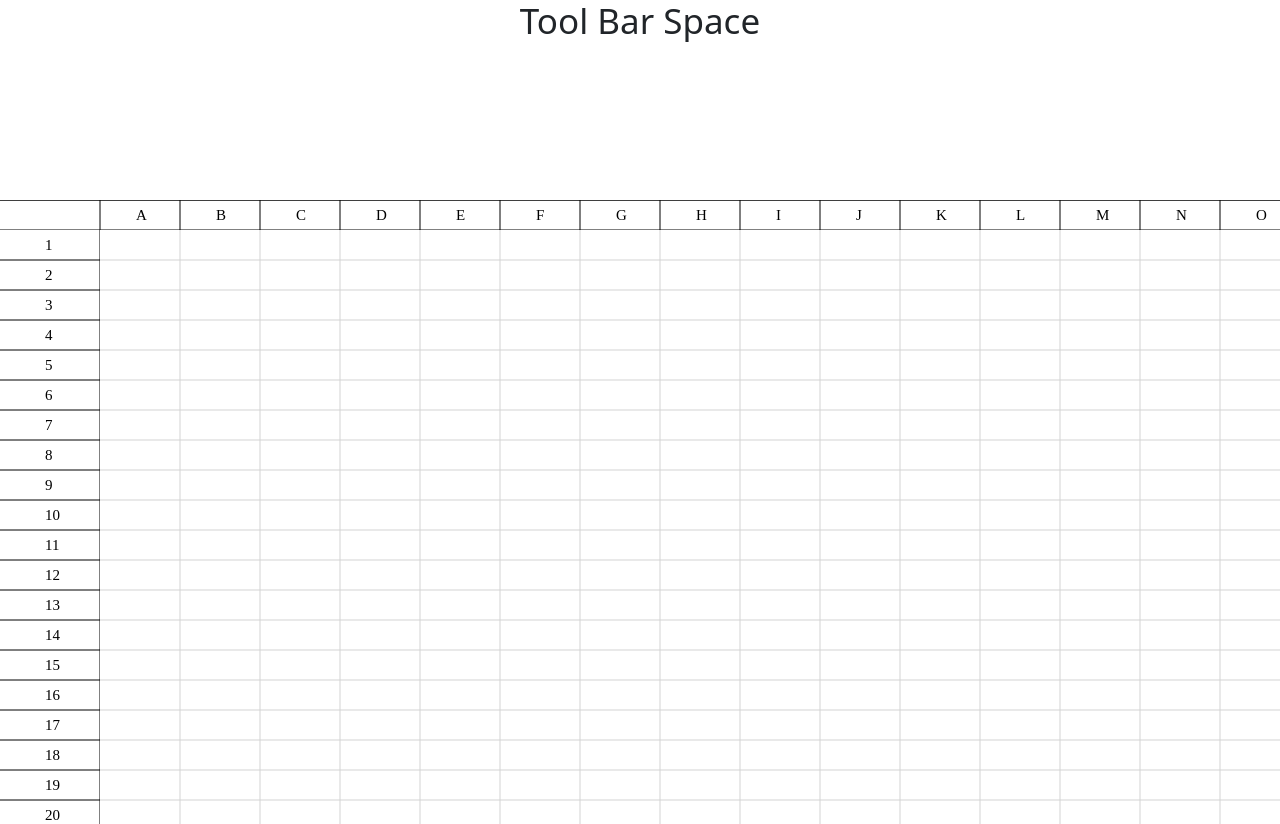
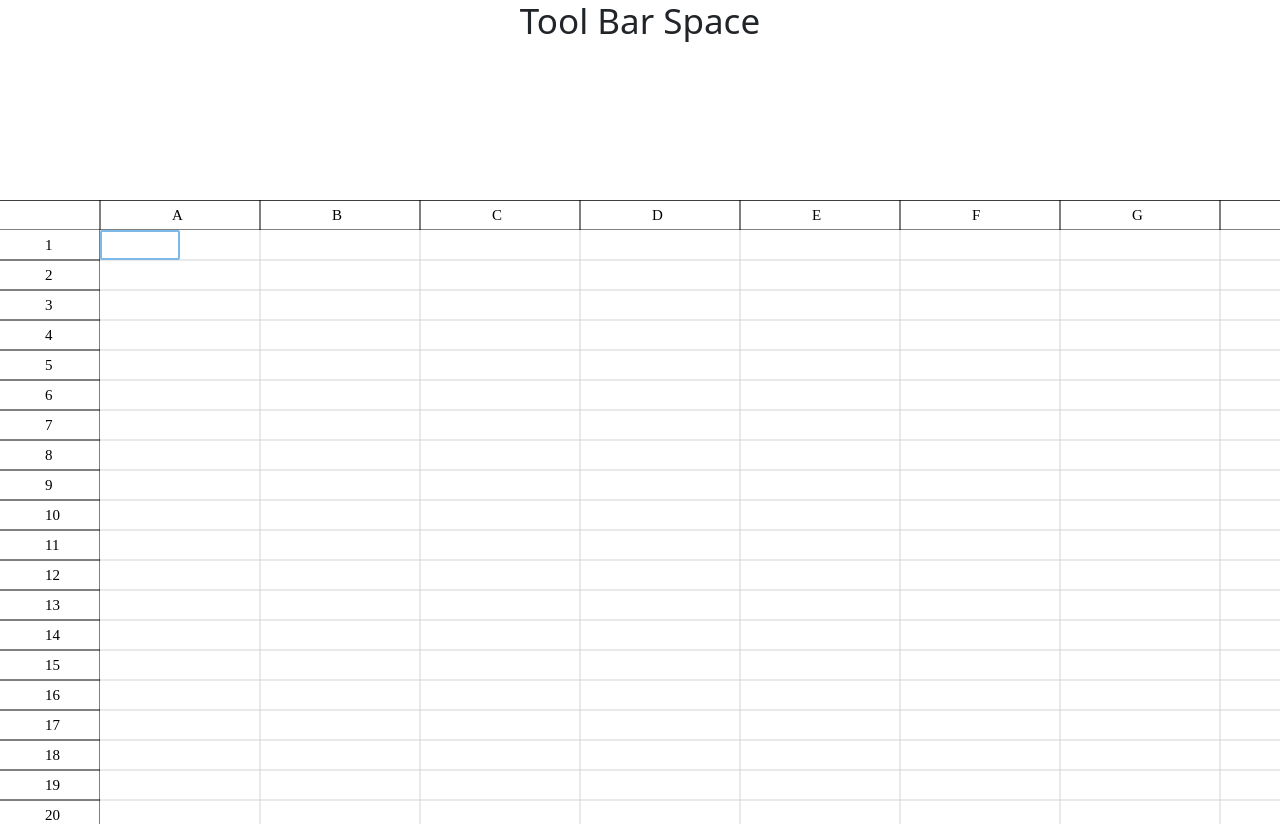
Before and after one commit to NathanaelEastwood/SheetAI, a React (Vite) app: page / in a window 1280 px wide. Built offline with nearby package versions, Linux system fonts and the light colour scheme.

Commit message:
Fixed numerous "off by one" errors which had been mounting up.

```diff
--- a/src/Components/CellHighlighter.tsx
+++ b/src/Components/CellHighlighter.tsx
@@ -62,7 +62,7 @@ const CellHighlighter: React.FC<CellHighlightParameters> = (cellHighlightParamet
         <div
             style={{
                 position: "absolute",
-                top: `${highlightCoordinates.top - 30}px`,
+                top: `${highlightCoordinates.top}px`,
                 left: `${highlightCoordinates.left}px`,
                 width: `${selectionWidth}px`,
                 height: `${selectionHeight}px`,
--- a/src/Components/Table.tsx
+++ b/src/Components/Table.tsx
@@ -142,11 +142,13 @@ const Table = forwardRef<HTMLCanvasElement, TableProperties>((tableProperties, r
         dragStartCellCoordinates.current = cellCoords;
         isDragging.current = true;
 
-        const xSnappingCoordinate = columnNumber * 80;
-        const ySnappingCoordinate = rowNumber * 30;
+        const xSnappingCoordinate = horizontalScalar.getPositionFromIndex(columnNumber);
+        const ySnappingCoordinate = verticalScalar.getPositionFromIndex(rowNumber);
+        console.log(`Producing YSnappingCoord: ${ySnappingCoordinate} from rowNumber: ${rowNumber}`)
+        console.log(`Producing XSnappingCoord: ${xSnappingCoordinate} from columnNumber: ${columnNumber}`)
 
         // Always highlight the cell immediately
-        setHighlightData({ top: ySnappingCoordinate, left: xSnappingCoordinate, columnNumber: columnNumber, rowNumber: rowNumber, bottom: ySnappingCoordinate + 30, right: xSnappingCoordinate + 80, isMultiSelect: false });
+        setHighlightData({ top: ySnappingCoordinate, left: xSnappingCoordinate, columnNumber: columnNumber, rowNumber: rowNumber, bottom: ySnappingCoordinate + verticalScalar.scalars[rowNumber], right: xSnappingCoordinate + horizontalScalar.scalars[columnNumber], isMultiSelect: false });
         setIsHighlightEditing(false);
 
         if (event.detail === 1) {
@@ -176,7 +178,7 @@ const Table = forwardRef<HTMLCanvasElement, TableProperties>((tableProperties, r
         setTableData(newTableData);
         const xSnappingCoordinate = (columnNumber) * 80;
         const ySnappingCoordinate = (rowNumber + 1) * 30;
-        setHighlightData({top: ySnappingCoordinate, left: xSnappingCoordinate, columnNumber: columnNumber, rowNumber: rowNumber + 1, bottom: ySnappingCoordinate + 30, right: xSnappingCoordinate + 80, isMultiSelect: false})
+        setHighlightData({top: ySnappingCoordinate, left: xSnappingCoordinate, columnNumber: columnNumber, rowNumber: rowNumber, bottom: ySnappingCoordinate + 30, right: xSnappingCoordinate + 80, isMultiSelect: false})
     }
 
     const handleGlobalKeypress = (event: KeyboardEvent) => {
@@ -321,21 +323,26 @@ const Table = forwardRef<HTMLCanvasElement, TableProperties>((tableProperties, r
                     let leftCell;
 
                     if (dY < 0) {
-                        topCell = (endingCellCoords[1] * 30);
-                        bottomCell = dragStartCellCoordinates.current[1] * 30;
+                        // topCell = (endingCellCoords[1] * 30);
+                        topCell = verticalScalar.getPositionFromIndex(endingCellCoords[1]);
+                        // bottomCell = dragStartCellCoordinates.current[1] * 30;
+                        bottomCell = verticalScalar.getPositionFromIndex(dragStartCellCoordinates.current[1]);
                     } else {
                         topCell = prevData.top;
-                        bottomCell = (endingCellCoords[1] * 30) + 30;
+                        // bottomCell = (endingCellCoords[1] * 30) + 30;
+                        bottomCell = verticalScalar.getPositionFromIndex(endingCellCoords[1]) + verticalScalar.scalars[endingCellCoords[1]];
                     }
 
                     if (dX < 0) {
-                        rightCell = dragStartCellCoordinates.current[0] * 80;
-                        leftCell = (endingCellCoords[0] * 80);
+                        // rightCell = dragStartCellCoordinates.current[0] * 80;
+                        rightCell = horizontalScalar.getPositionFromIndex(dragStartCellCoordinates.current[0]);
+                        // leftCell = (endingCellCoords[0] * 80);
+                        leftCell = horizontalScalar.getPositionFromIndex(endingCellCoords[0]);
                     } else {
-                        rightCell = (endingCellCoords[0] * 80) + 80;
+                        // rightCell = (endingCellCoords[0] * 80) + 80;
                         leftCell = prevData.left;
+                        rightCell = horizontalScalar.getPositionFromIndex(endingCellCoords[0]) + horizontalScalar.scalars[endingCellCoords[0]];
                     }
-
                     return {
                         top: topCell,
                         left: leftCell,
@@ -348,6 +355,23 @@ const Table = forwardRef<HTMLCanvasElement, TableProperties>((tableProperties, r
                 })
             }
         }
+    }
+
+    function findTableCell(event: React.MouseEvent, scrollX: number, scrollY: number) {
+        const mouseX = event.clientX;
+        const mouseY = event.clientY;
+
+        // TODO: look into why these correction factors are needed and why they are hardcoded
+        const tableX = mouseX + scrollX - 100;
+        const tableY = mouseY + scrollY - 230;
+
+        // const columnNumber = Math.floor(tableX / 80);
+        // const rowNumber = Math.floor(tableY / 30);
+        const columnNumber = horizontalScalar.getIndexFromPosition(tableX);
+        const rowNumber = verticalScalar.getIndexFromPosition(tableY);
+
+        console.log(`ColumnNumber: ${columnNumber}, RowNumber: ${rowNumber}`)
+        return [columnNumber, rowNumber];
     }
 
 
@@ -385,16 +409,3 @@ const Table = forwardRef<HTMLCanvasElement, TableProperties>((tableProperties, r
 });
 
 export default Table;
-
-function findTableCell(event: React.MouseEvent, scrollX: number, scrollY: number) {
-    const mouseX = event.clientX;
-    const mouseY = event.clientY;
-
-    const tableX = mouseX + scrollX - 20;
-    const tableY = mouseY + scrollY - 230;
-
-    const columnNumber = Math.floor(tableX / 80);
-    const rowNumber = Math.floor(tableY / 30);
-
-    return [columnNumber - 1, rowNumber + 1];
-}
--- a/src/Components/TableContainer.tsx
+++ b/src/Components/TableContainer.tsx
@@ -15,14 +15,14 @@ const TableContainer: React.FC = () => {
     // top bar values
     const [startingLetter, setStartingLetter] = useState(0);
     const [topBarWidth, setTopBarWidth] = useState(40);
-    const [horizontalScalars, setHorizontalScalars] = useState(() => new Scalars(Array.from({ length: 40 }, () => 80)));
+    const [horizontalScalars, setHorizontalScalars] = useState(() => new Scalars(Array.from({ length: 20 }, () => 160)));
 
     let readyToUpdateXAxis = true;
 
     // sidebar values
     const [startingNumber, setStartingNumber] = useState(1);
     const [sideBarHeight, setSideBarHeight] = useState(100);
-    const [verticalScalars, setVerticalScalars] = useState(() => new Scalars(Array.from({ length: 100 }, () => 30)));
+    const [verticalScalars, setVerticalScalars] = useState(() => new Scalars(Array.from({ length: 40 }, () => 30)));
 
     const [scrollX, setScrollX] = useState(0);
     const [scrollY, setScrollY] = useState(0);
@@ -69,7 +69,7 @@ const TableContainer: React.FC = () => {
             if (target.scrollTop > (target.scrollHeight - target.clientHeight) / 1.25 && readyToUpdateYAxis) {
                 setSideBarHeight(prevWidth => prevWidth + 10);
                 setTableData(tableData.extendYDirection(10))
-                setVerticalScalars(new Scalars(verticalScalars.extend(Array(10).fill(30))));
+                setVerticalScalars(new Scalars(verticalScalars.extend(Array(10).fill(50))));
                 readyToUpdateYAxis = false;
             } else if (!readyToUpdateYAxis && target.scrollTop < (target.scrollHeight - target.clientHeight) / 1.25) {
                 readyToUpdateYAxis = true;
@@ -148,7 +148,7 @@ const TableContainer: React.FC = () => {
                 <Table
                     style={{
                         top: "0",
-                        left: "0"
+                        left: "0",
                     }}
                     ref={tableRef} width={topBarWidth} height={sideBarHeight} scrollX={scrollX} scrollY={scrollY}
                     data={tableData}
--- a/src/Entities/Scalars.ts
+++ b/src/Entities/Scalars.ts
@@ -13,6 +13,33 @@ class Scalars {
         return this.scalars;
     }
 
+    public getIndexFromPosition(position: number): number {
+        let cumulativePosition = 0;
+        let result = 0;
+        while (cumulativePosition <= position) {
+            cumulativePosition += this.scalars[result];
+            result += 1;
+        }
+
+        return result - 1;
+    }
+
+    public getPositionFromIndex(index: number): number {
+        return this.scalars.slice(0, index).reduce((sum, value) => sum + value, 0);
+    }
+
+    public getClosestEdge(position: number): number {
+        let cumulativePosition = 0;
+        let result = 0;
+        while (true) {
+            if (cumulativePosition > position){
+                return cumulativePosition;
+            }
+            cumulativePosition += this.scalars[result];
+            result += 1;
+        }
+    }
+
     public scalars: number[];
     public pixelLength: number;
 }
```
